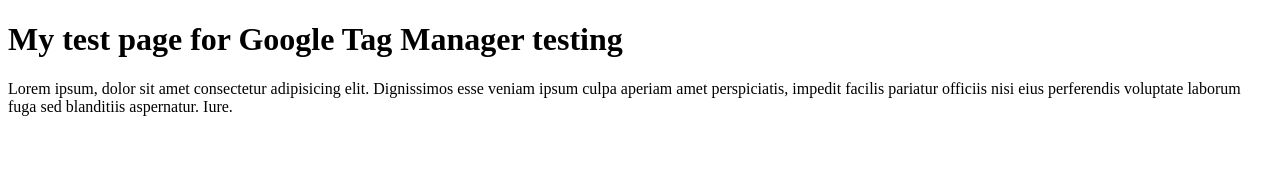
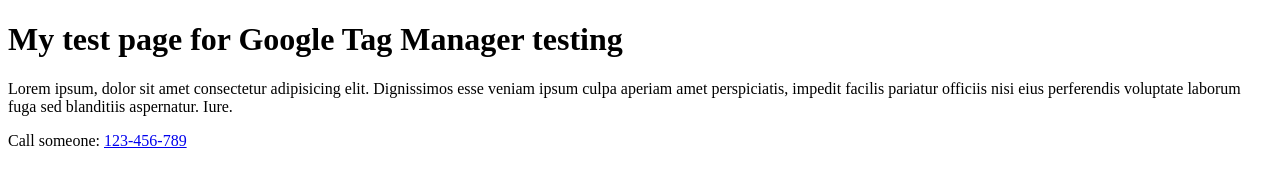
Before and after one commit to andreswbs/week17_gtm_excercise, a plain HTML site: page index.html in a window 1280 px wide. Drawn offline with Linux system fonts and the light colour scheme.

Commit message:
Update index.html

```diff
--- a/index.html
+++ b/index.html
@@ -27,6 +27,8 @@
     <p>Lorem ipsum, dolor sit amet consectetur adipisicing elit. Dignissimos esse veniam ipsum culpa aperiam amet
         perspiciatis, impedit facilis pariatur officiis nisi eius perferendis voluptate laborum fuga sed blanditiis
         aspernatur. Iure.</p>
+
+    Call someone: <a href="tel:123-456-789">123-456-789</a>
 </body>
 
 </html>
```
